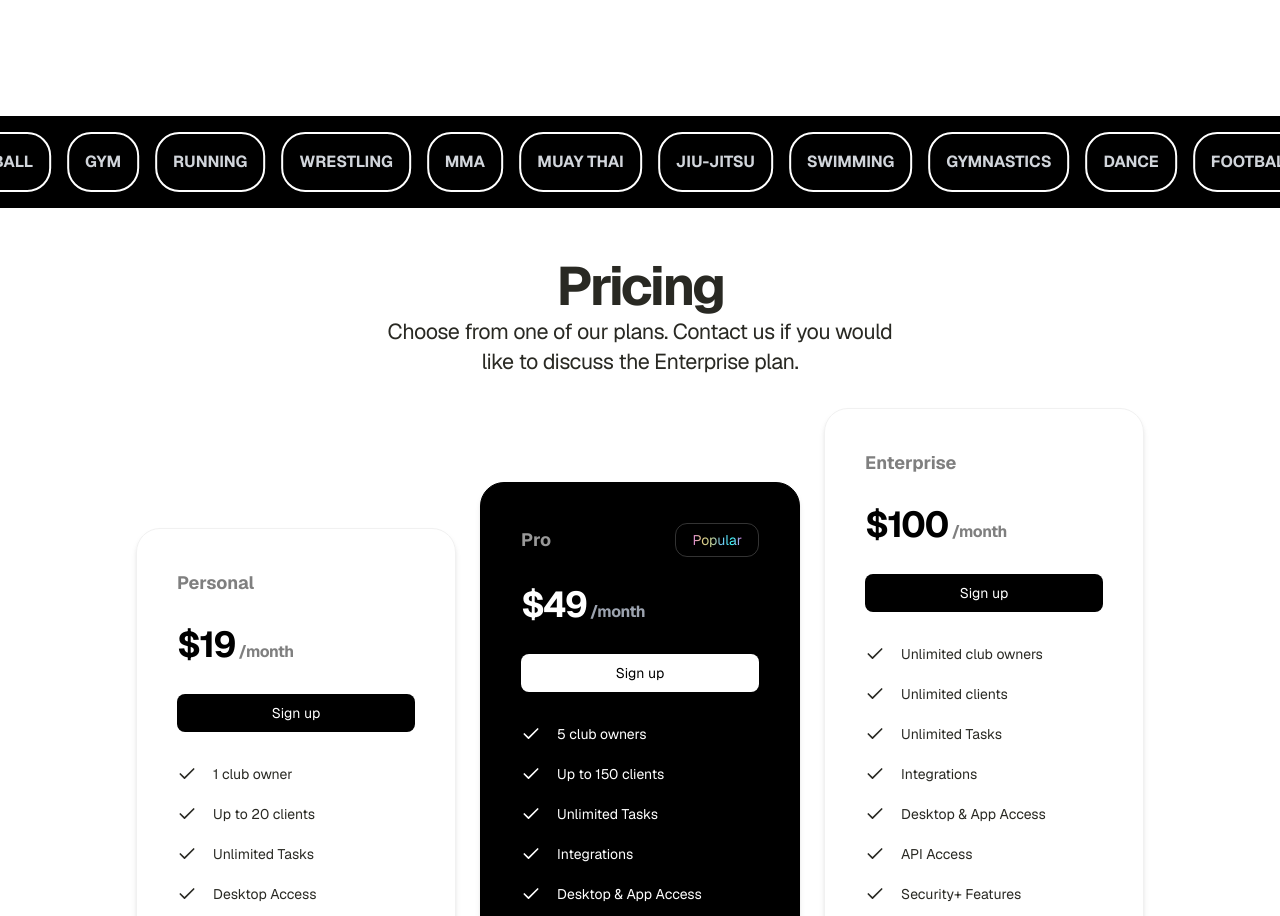
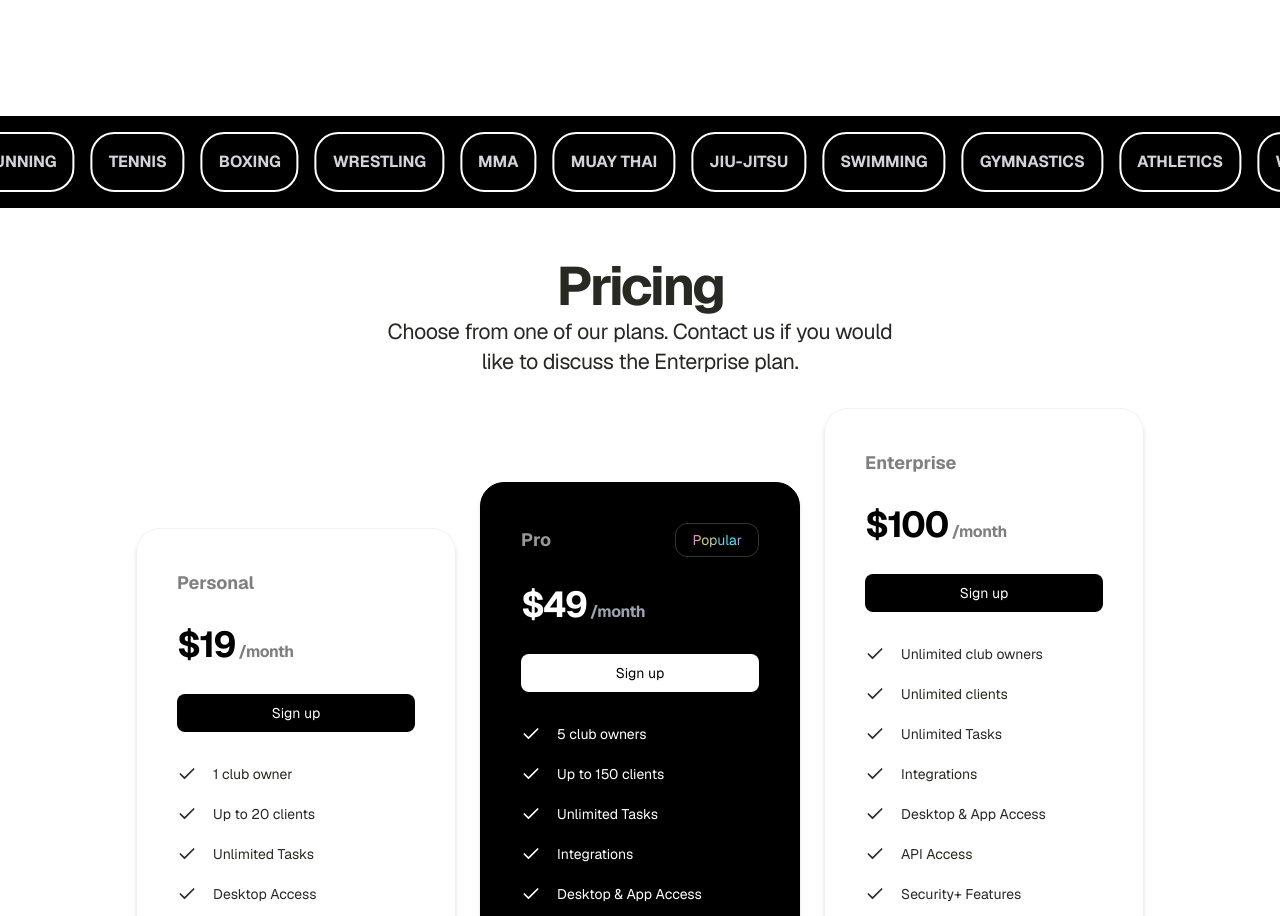
Before and after one commit to dylewskii/fitness-saas, a Next.js app: page / in a window 1280 px wide. Shown: the part 2240-3156 px from the top of the page. Built offline with nearby package versions, Linux system fonts and the light colour scheme.

Commit message:
expand sports

```diff
--- a/src/components/exercise-slider.tsx
+++ b/src/components/exercise-slider.tsx
@@ -2,15 +2,20 @@ export default function ExerciseSlider() {
   const sports = [
     "Football",
     "Basketball",
-    "Gym",
     "Running",
+    "Tennis",
+    "Boxing",
     "Wrestling",
     "MMA",
     "Muay Thai",
     "Jiu-Jitsu",
     "Swimming",
     "Gymnastics",
+    "Athletics",
+    "Weightlifting",
+    "Rugby",
     "Dance",
+    "Golf",
   ];
   const duplicatedSports = [...sports, ...sports];
 
```
